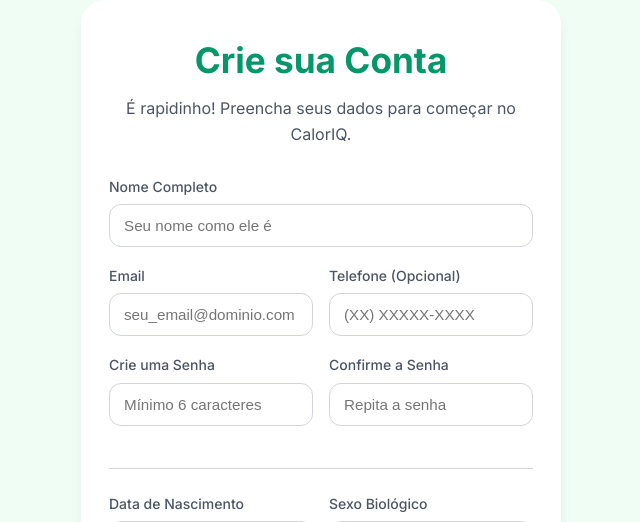
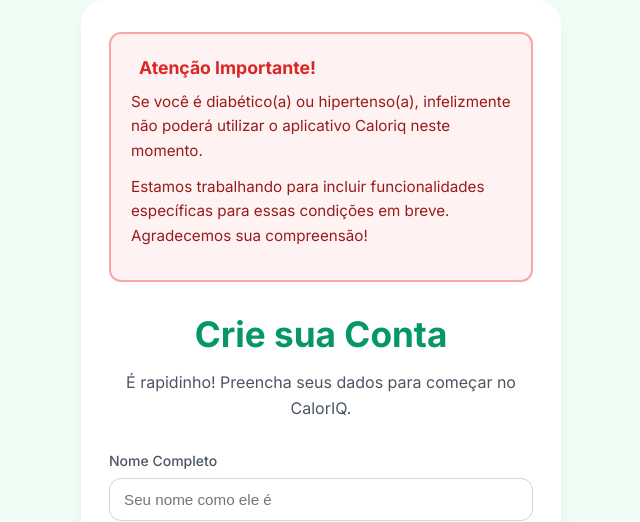
Before and after one commit to demostenespedrosa/caloriq, a PHP site: page /app/cadastro.php in a window 1280 px wide. Shown: the top 522 px of the page, without its empty margins (319-959 px from the left). Run offline with PHP 8.4, Linux system fonts and the light colour scheme; data comes from the database, SQL or seed files in the repository.

Commit message:
bloqueio de diabéticos e hipertensos

```diff
--- a/app/cadastro.php
+++ b/app/cadastro.php
@@ -158,6 +158,43 @@
             box-shadow: var(--sombra-card); width: 100%; max-width: 480px; /* Um pouco mais largo para o formulário de cadastro */
             text-align: center; animation: fadeInScale 0.5s ease-out forwards;
         }
+
+        .alert-card {
+            background-color: #FEF2F2;
+            border: 2px solid #FCA5A5;
+            border-radius: var(--radius-input);
+            padding: 20px;
+            margin-bottom: 24px;
+            text-align: left;
+            animation: shake 0.5s ease-in-out;
+        }
+
+        .alert-card h3 {
+            color: #DC2626;
+            font-size: 1.1rem;
+            margin-bottom: 8px;
+            display: flex;
+            align-items: center;
+            gap: 8px;
+        }
+
+        .alert-card p {
+            color: #991B1B;
+            font-size: 0.95rem;
+            margin-bottom: 12px;
+        }
+
+        .alert-card .icon {
+            color: #DC2626;
+            font-size: 1.2rem;
+        }
+
+        @keyframes shake {
+            0%, 100% { transform: translateX(0); }
+            25% { transform: translateX(-5px); }
+            75% { transform: translateX(5px); }
+        }
+
         @keyframes fadeInScale { from { opacity: 0; transform: scale(0.95); } to { opacity: 1; transform: scale(1); } }
 
         .auth-header h1 { font-size: 2.2rem; font-weight: 700; color: var(--cor-primaria-escura); margin-bottom: 8px; }
@@ -205,6 +242,11 @@
 </head>
 <body>
     <div class="auth-container">
+        <div class="alert-card">
+            <h3><i class="fas fa-exclamation-triangle icon"></i> Atenção Importante!</h3>
+            <p>Se você é diabético(a) ou hipertenso(a), infelizmente não poderá utilizar o aplicativo Caloriq neste momento.</p>
+            <p>Estamos trabalhando para incluir funcionalidades específicas para essas condições em breve. Agradecemos sua compreensão!</p>
+        </div>
         <header class="auth-header">
             <h1>Crie sua Conta</h1>
             <p>É rapidinho! Preencha seus dados para começar no CalorIQ.</p>
```
Also changed, not shown: index.html (+18 -0 lines).
